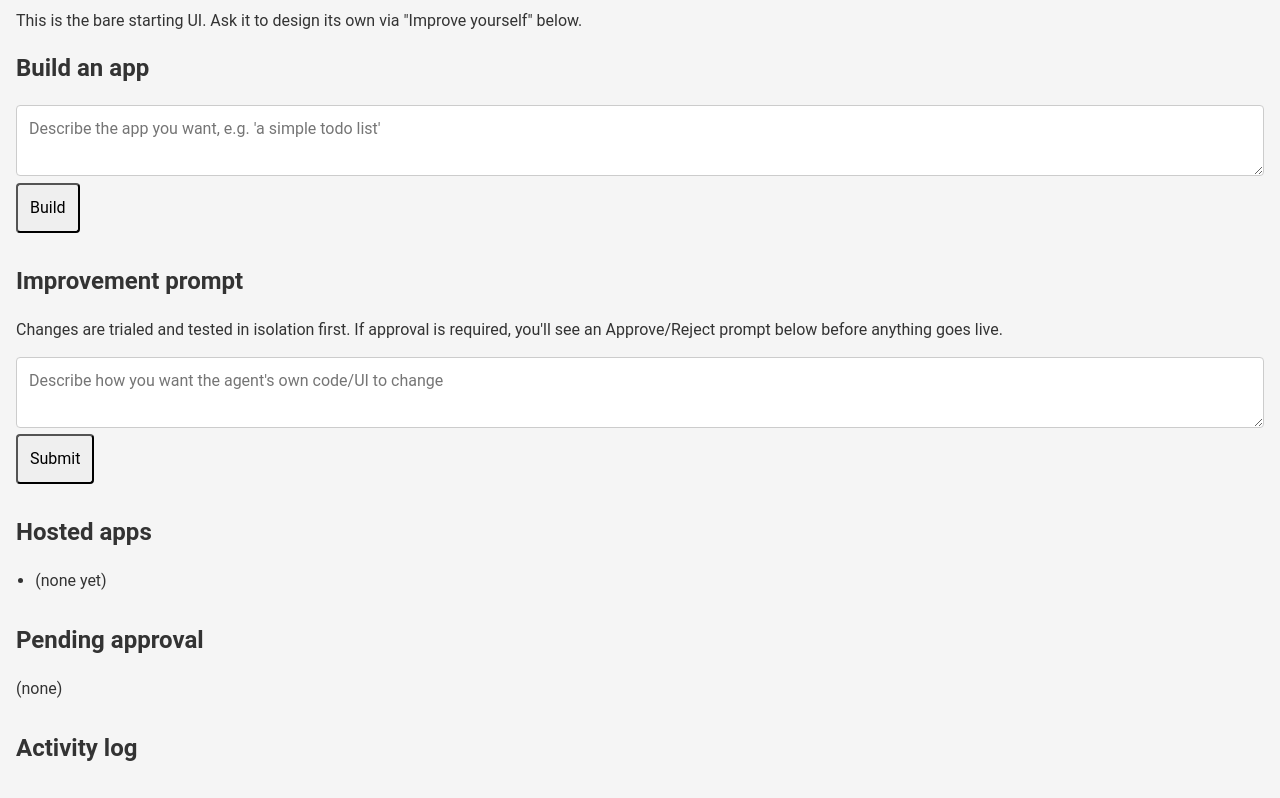
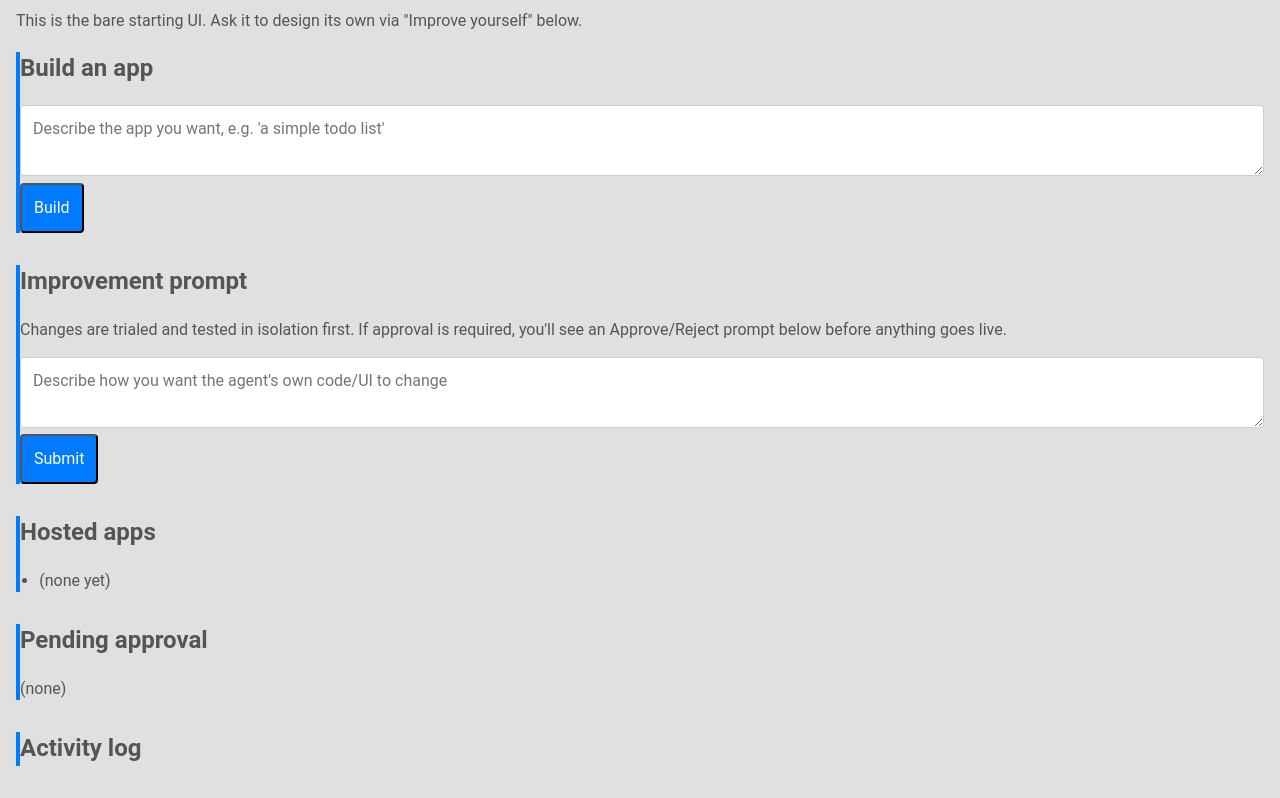
Before and after one commit to geopero123/self-improve, a website: page public/index.html in a window 1280 px wide. Shown: the part 78-876 px from the top of the page. Drawn offline with Linux system fonts and the light colour scheme; no server answers.

Commit message:
Added cool animations, effects, thinking dots, and improved colors to the UI.

```diff
--- a/public/style.css
+++ b/public/style.css
@@ -57,3 +57,33 @@ pre {
     from { transform: translateX(-20px); opacity: 0; }
     to { transform: translateX(0); opacity: 1; }
 }
+
+/* Added thinking dots effect */
+.thinking-dots::after {
+    content: '...';
+    animation: thinkingDots 1s steps(3, end) infinite;
+}
+
+@keyframes thinkingDots {
+    from { content: '.'; }
+    to { content: '...'; }
+}
+
+/* Improved colors */
+body {
+    background-color: #e0e0e0;
+    color: #555;
+}
+
+section {
+    border-left: 4px solid #007bff;
+}
+
+button {
+    background-color: #007bff;
+    color: white;
+}
+
+button:hover {
+    background-color: #0056b3;
+}
```
